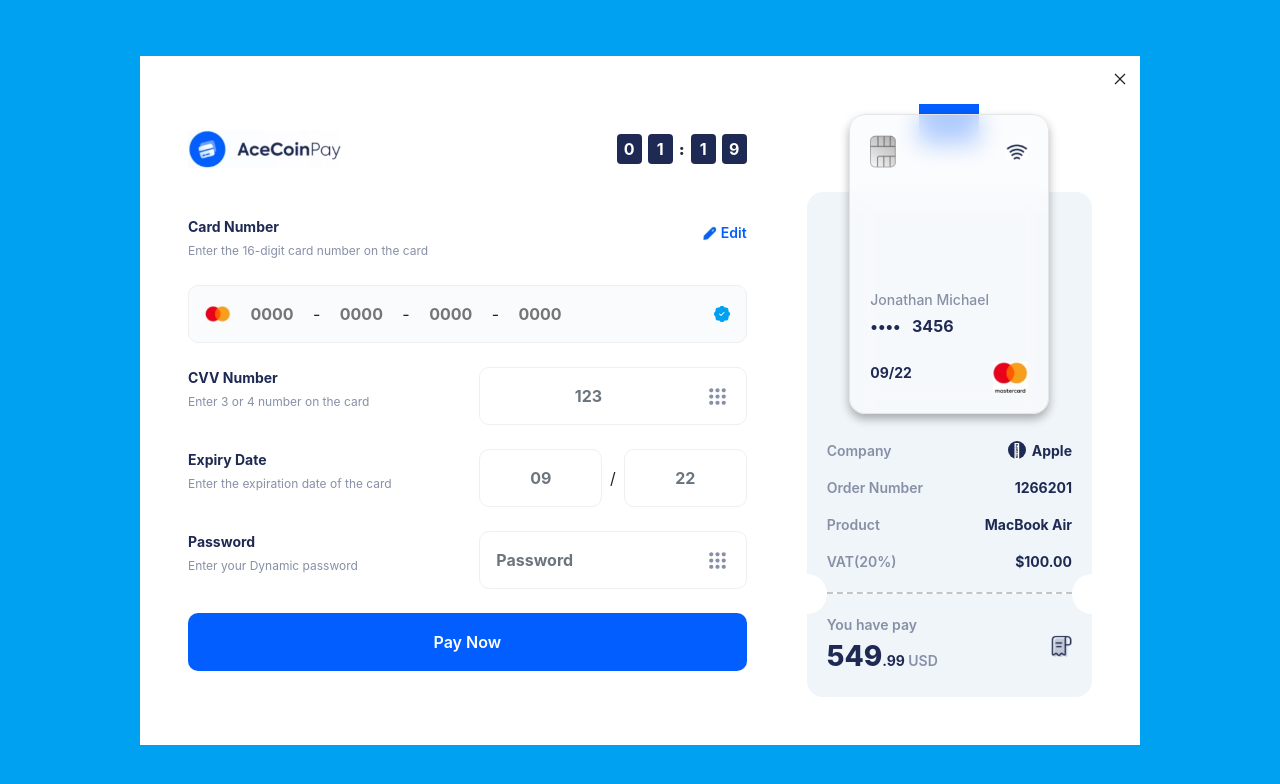
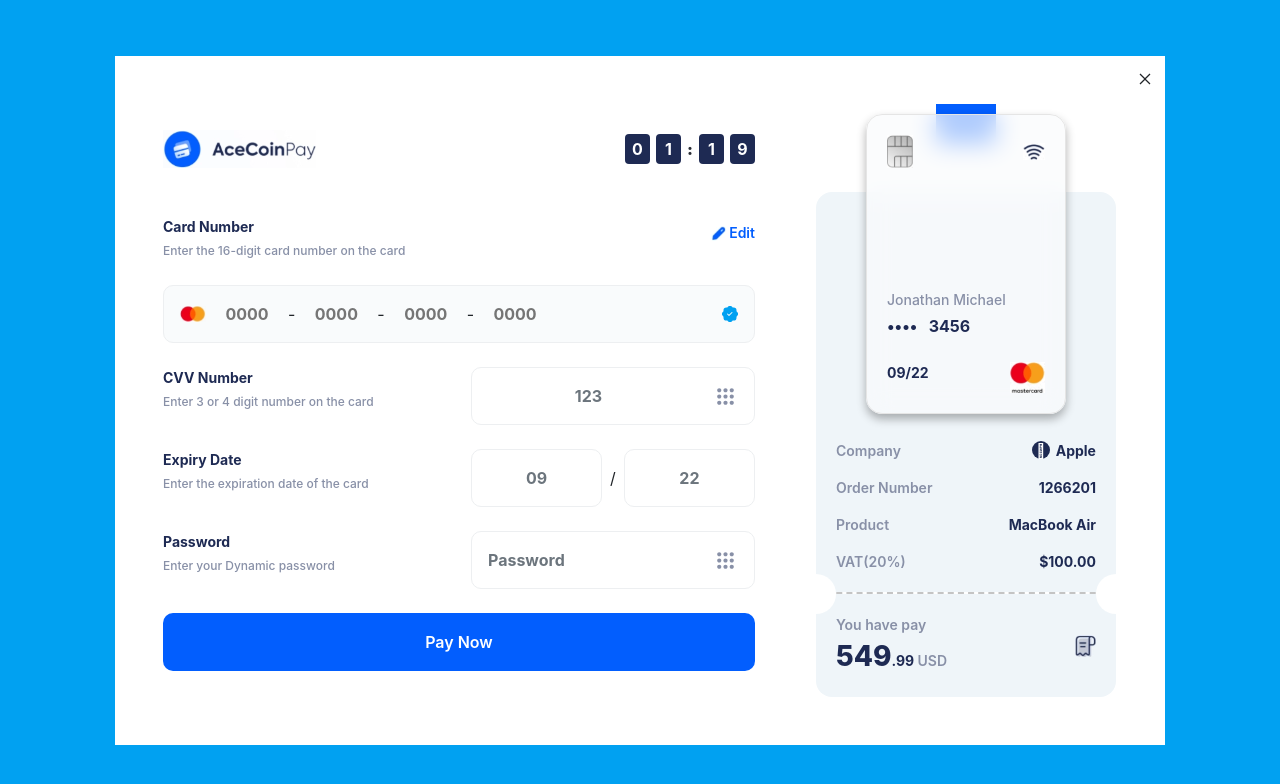
Before and after one commit to shinaayomi/team-recruit-test, a React (Create React App) app: page / in a window 1280 px wide. Shown: the top 784 px of the page. Built offline with nearby package versions, Linux system fonts and the light colour scheme.

Commit message:
completed

```diff
--- a/src/App.css
+++ b/src/App.css
@@ -68,6 +68,7 @@
 label {
   font-size: 12px;
   color: var(--gray-color);
+  font-weight: 500;
 }
 .edit-btn {
   color: var(--blue-color);
--- a/src/App.js
+++ b/src/App.js
@@ -59,7 +59,7 @@
     <div className="row my-4">
       <div className="col-md-6">
         <div className="input-title">CVV Number</div>
-        <label htmlFor="">Enter 3 or 4 number on the card</label>
+        <label htmlFor="">Enter 3 or 4 digit number on the card</label>
       </div>
       <div className="col-md-6 mt-md-0 mt-3">
         <div className="cvv-input-wrapper p-1">
@@ -225,7 +225,7 @@
       <header className="App-header">
         <div
           className="container bg-white position-relative py-5 px-md-5"
-          style={{ maxWidth: "1000px" }}
+          style={{ maxWidth: "1050px" }}
         >
           <div
             className="position-absolute"
```
